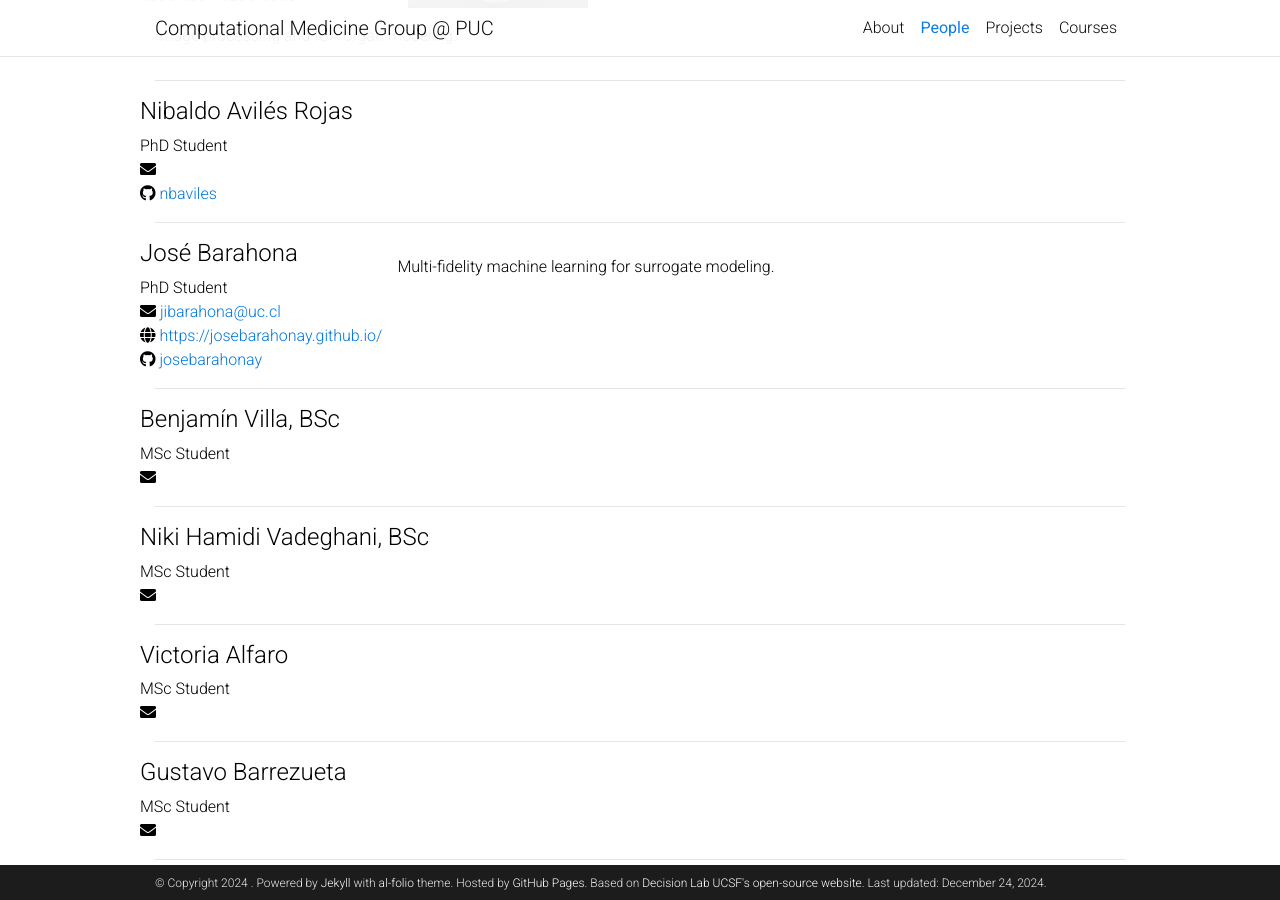
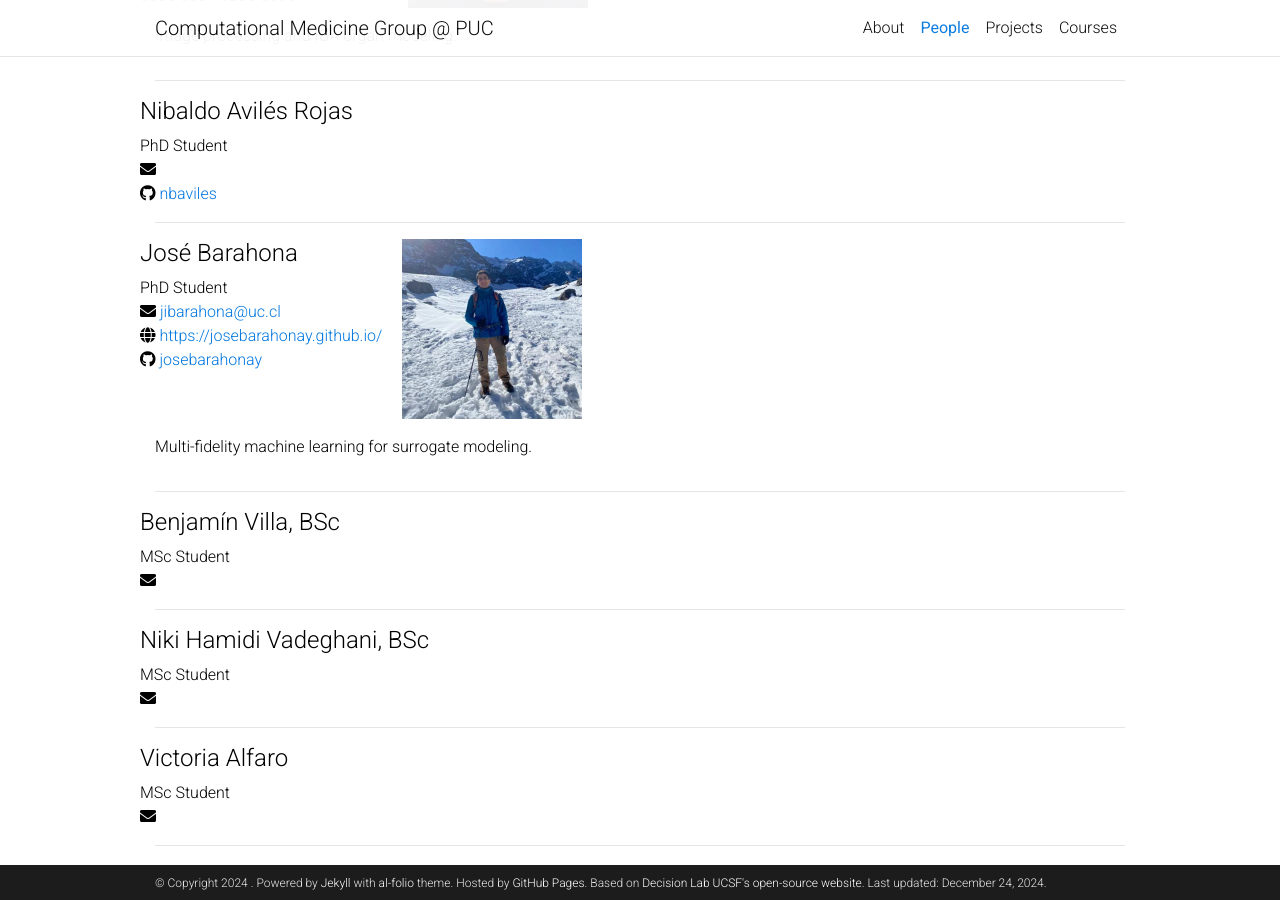
Before and after one commit to comp-medicine-uc/comp-medicine-uc.github.io, a Jekyll site: the page built from _pages/people.md, in a window 1280 px wide and 900 px high, scrolled down 640 px. Built offline with Jekyll 4.4.1, drawn with Linux system fonts in a browser that asks for light colours; comment, search, counter and statistics services are not loaded; a style sheet for code colours, icons or effects is not loaded.

Commit message:
Added image and updated member data

```diff
--- a/_data/members.yml
+++ b/_data/members.yml
@@ -44,7 +44,7 @@
 
 - name: José Barahona
   degrees:
-  image:
+  image: jose_barahona_yanez.jpg
   position: PhD Student
   email: jibarahona@uc.cl
   website: https://josebarahonay.github.io/
```
Also changed, not shown: assets/img/jose_barahona_yanez.JPG (added).
